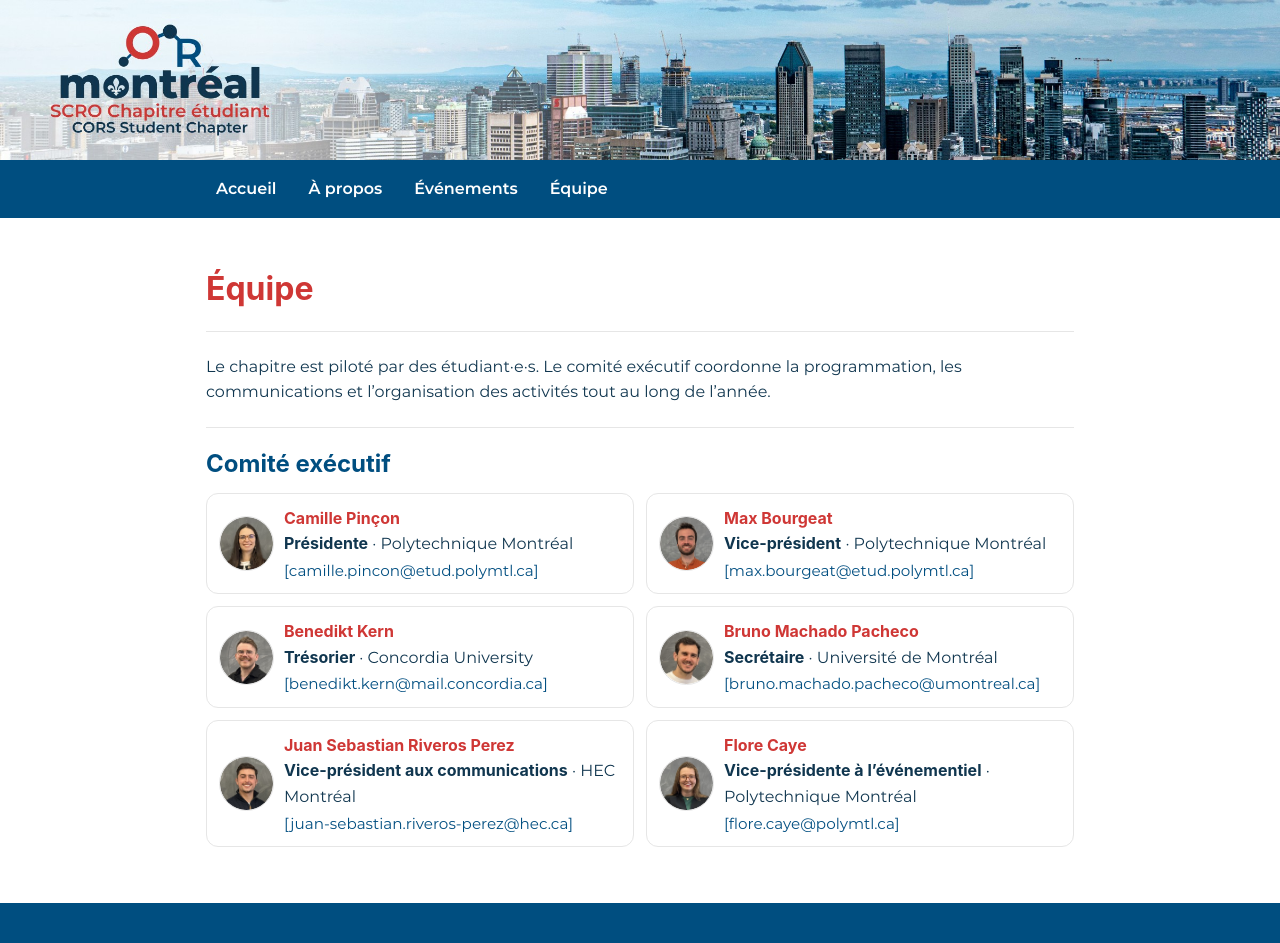
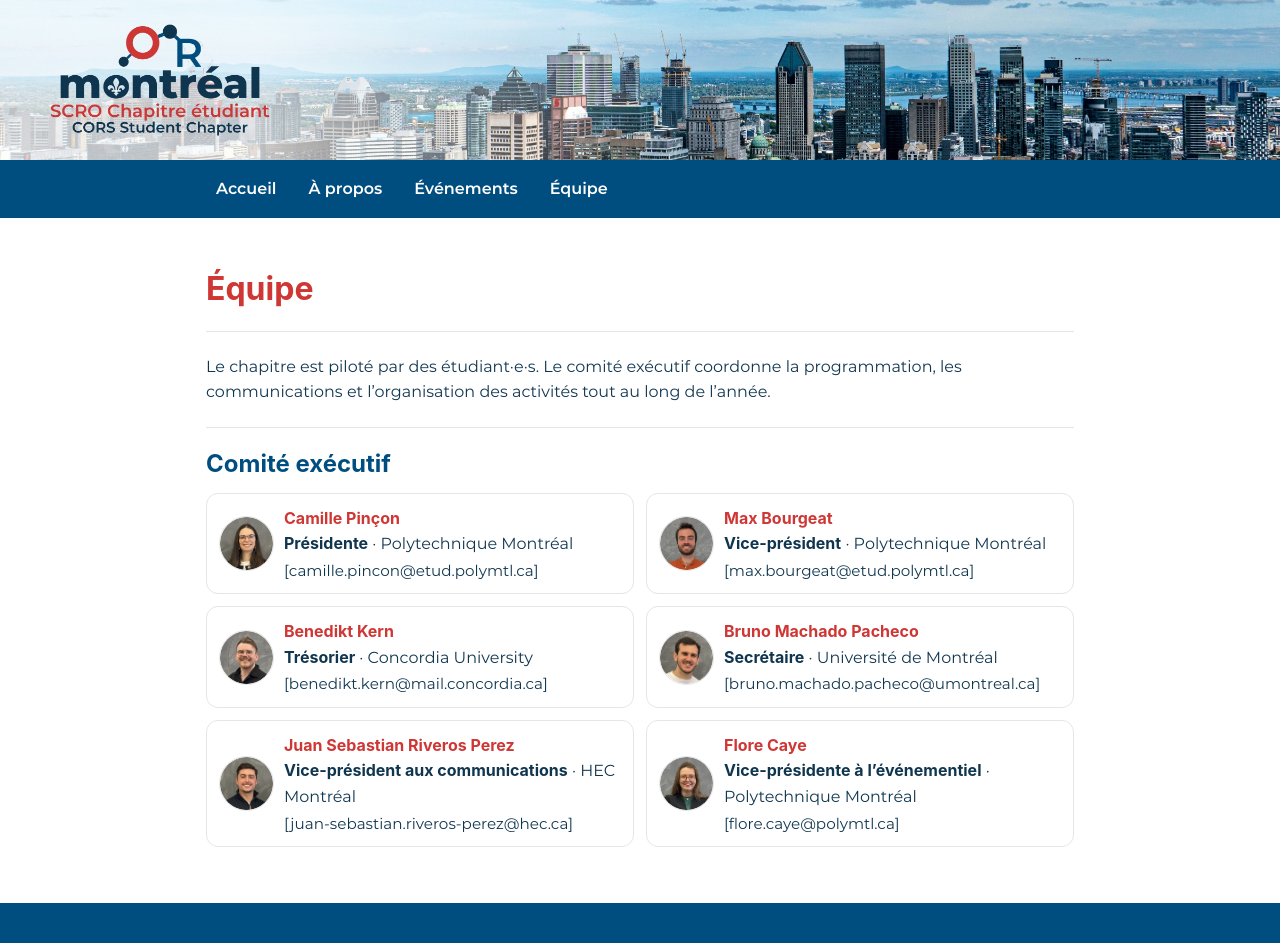
Before and after one commit to juanseripe/cors-montreal-student-chapter, a Jekyll site: the page built from docs/equipe.md, in a window 1280 px wide. Built offline with Jekyll 4.4.1, drawn with Linux system fonts in a browser that asks for light colours; some web fonts are replaced.

Commit message:
Update color

```diff
--- a/docs/assets/style.css
+++ b/docs/assets/style.css
@@ -271,6 +271,7 @@ hr {
 }
 
 .team-email a{
+  color: var(--fg);
   text-decoration: none;
 }
 
```
